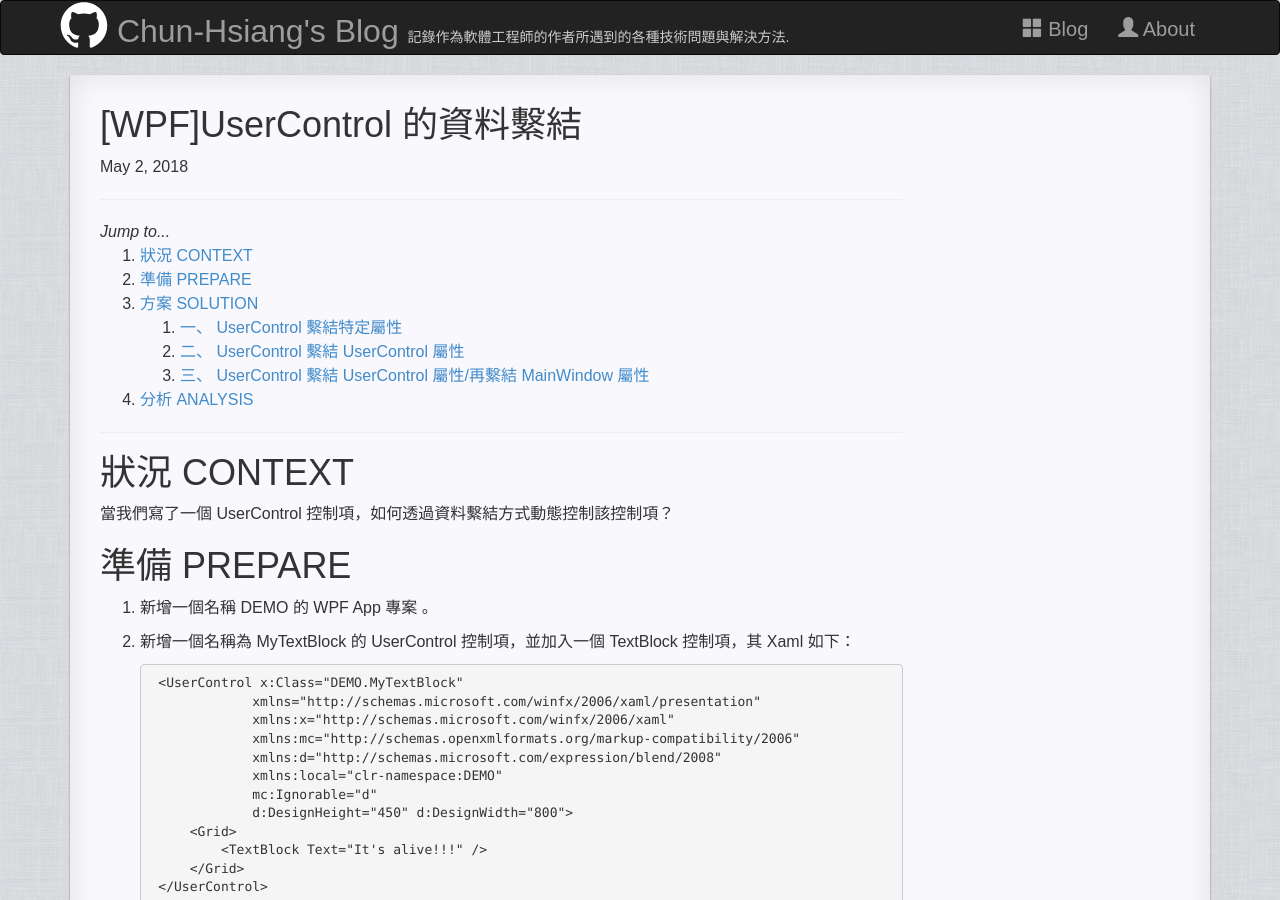
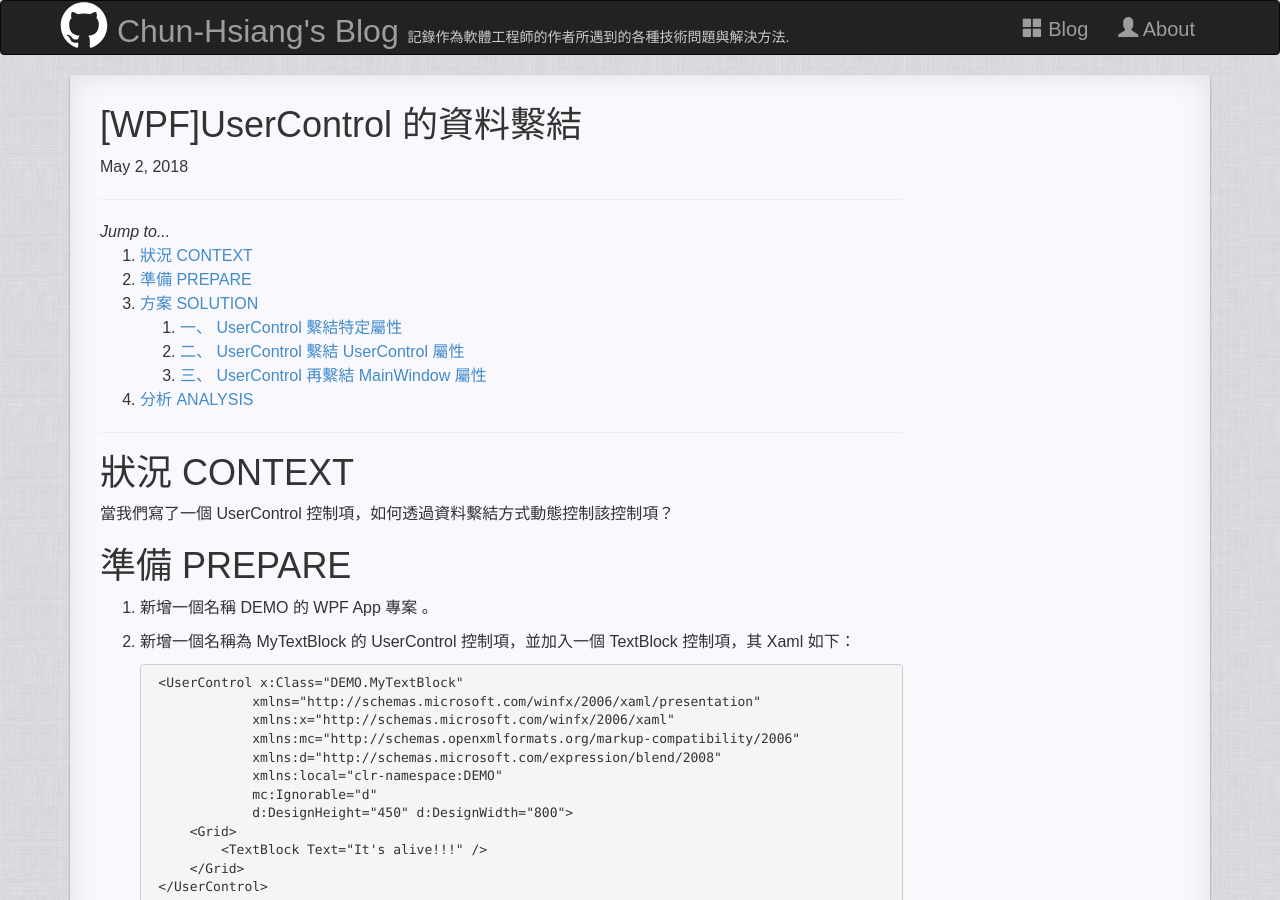
Before and after one commit to No129/No129.github.io, a Jekyll site: the page built from _posts/FrontEnd/2018-05-02-[WPF]UsercontrolBinding.md, in a window 1280 px wide and 900 px high. Built offline with Jekyll 4.4.1, drawn with Linux system fonts in a browser that asks for light colours; nearby versions of some CDN libraries; some of the changed text lies outside the part shown.

Commit message:
修正 Post 2018-05-02 段落

````diff
--- a/_posts/FrontEnd/2018-05-02-[WPF]UsercontrolBinding.md
+++ b/_posts/FrontEnd/2018-05-02-[WPF]UsercontrolBinding.md
@@ -101,6 +101,7 @@
 
         public string Description { get; set; }= "It's alive!!! by Binding MainWindow.Description";
         ```
+
 ## 二、 UserControl 繫結 UserControl 屬性
 
 1. 在 MyTextBlock 建立 Descrption 相依屬性 。
@@ -165,8 +166,9 @@
             </Grid>
         </UserControl>
         ```
-## 三、 UserControl 繫結 UserControl 屬性/再繫結 MainWindow 屬性
 
+
+## 三、 UserControl 再繫結 MainWindow 屬性
 
 1. 調整 MyTextBlock 控制項
 
````
